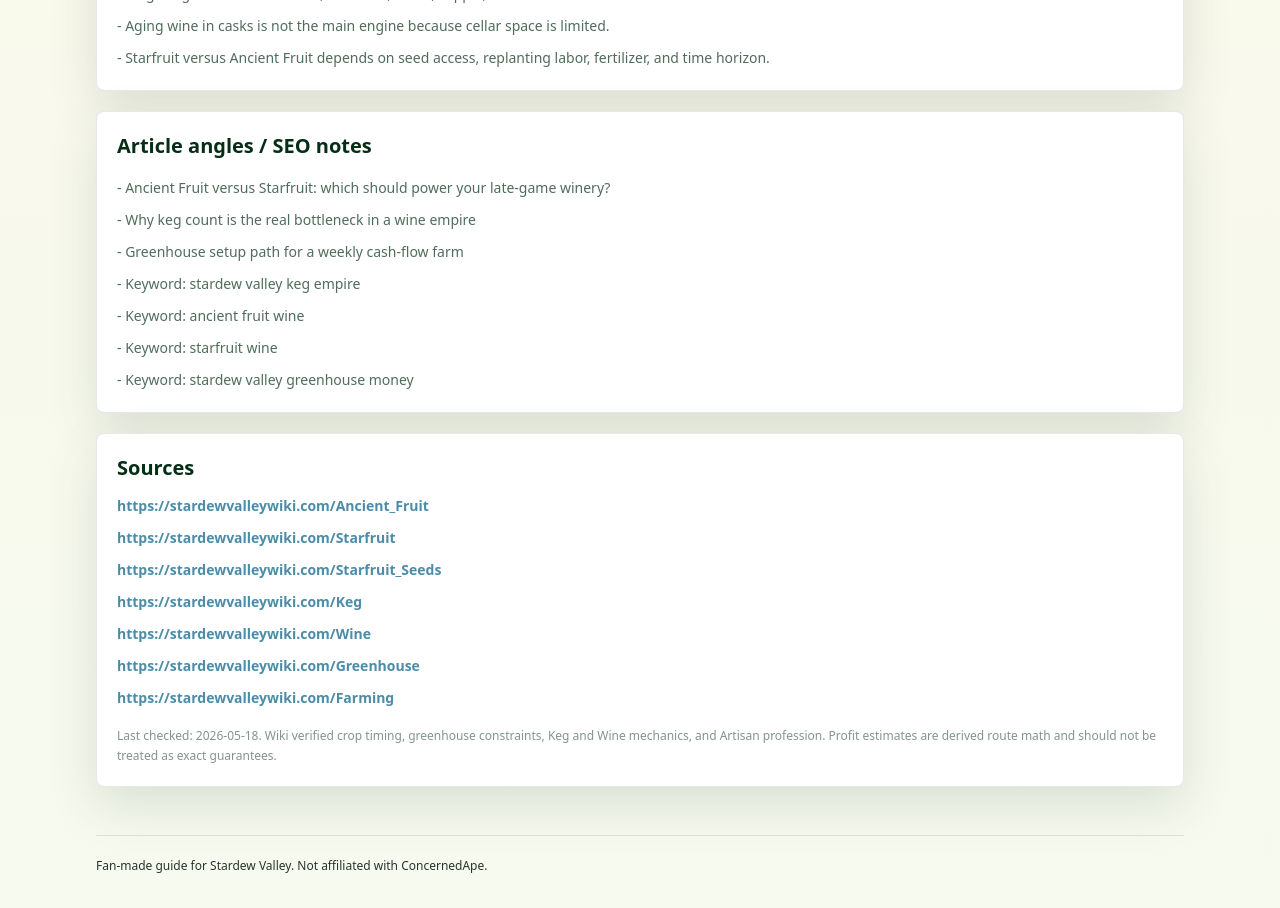
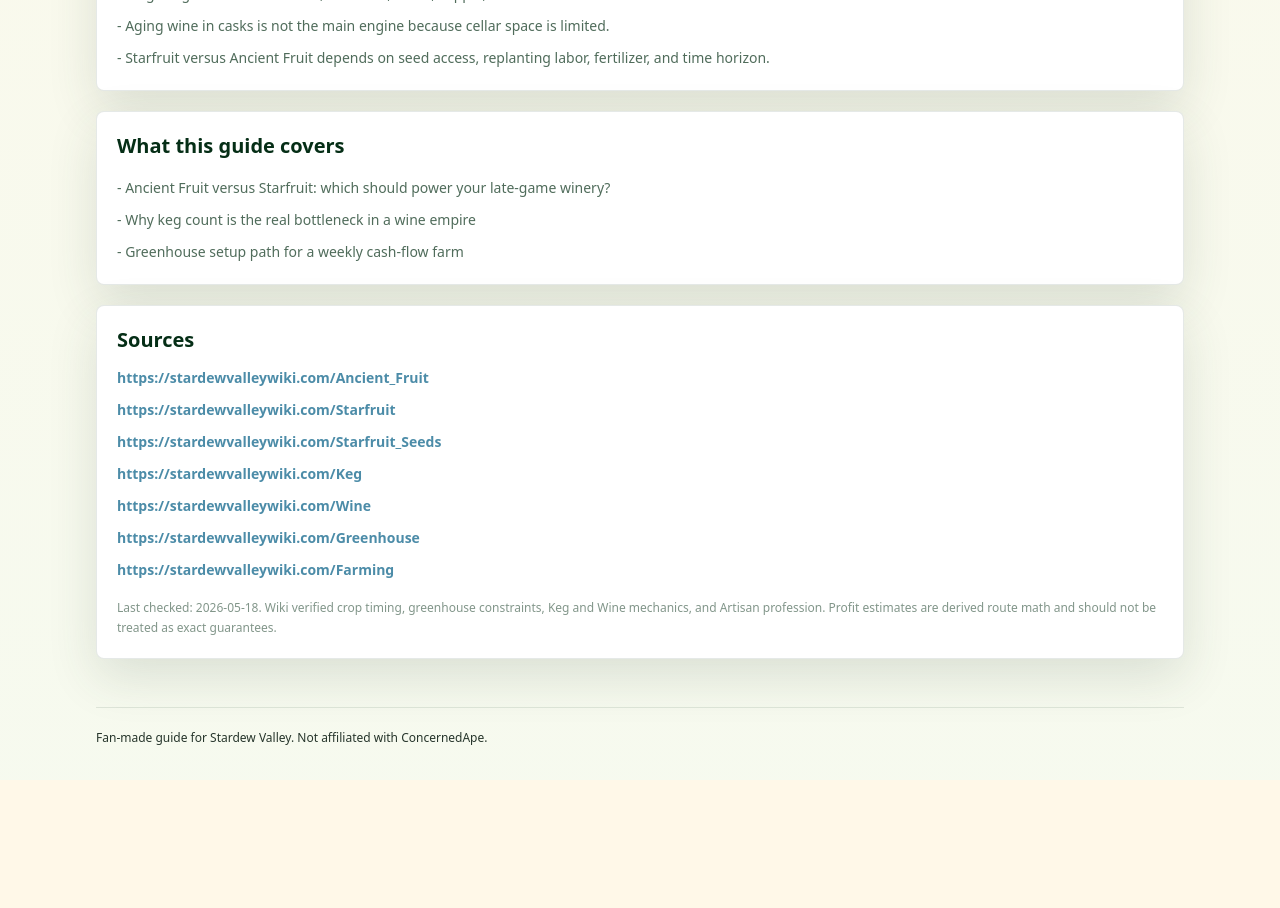
Before and after one commit to TLFRAMING/stardew-guide, a Next.js app in the folder stardew-guide/: page /money/keg-empire in a window 1280 px wide. Shown: the part 1800-2708 px from the top of the page. After the commit the page ends 2580 px from the top, so only its background shows below. Built offline with nearby package versions, Linux system fonts and the light colour scheme.

Commit message:
Hide internal SEO notes from money guides

```diff
--- a/stardew-guide/components/MoneyGuideDetail.tsx
+++ b/stardew-guide/components/MoneyGuideDetail.tsx
@@ -41,7 +41,7 @@
 
       <TextList title="Best for" values={guide.bestFor} />
       <TextList title="Caveats" values={guide.caveats} />
-      <TextList title="Article angles / SEO notes" values={[...guide.articleAngles, ...guide.seoKeywords.map((keyword) => `Keyword: ${keyword}`)]} />
+      <TextList title="What this guide covers" values={guide.articleAngles} />
 
       <section className="rounded-lg border border-green-950/10 bg-white p-5 shadow-soft">
         <h2 className="text-xl font-bold text-green-950">Sources</h2>
```
